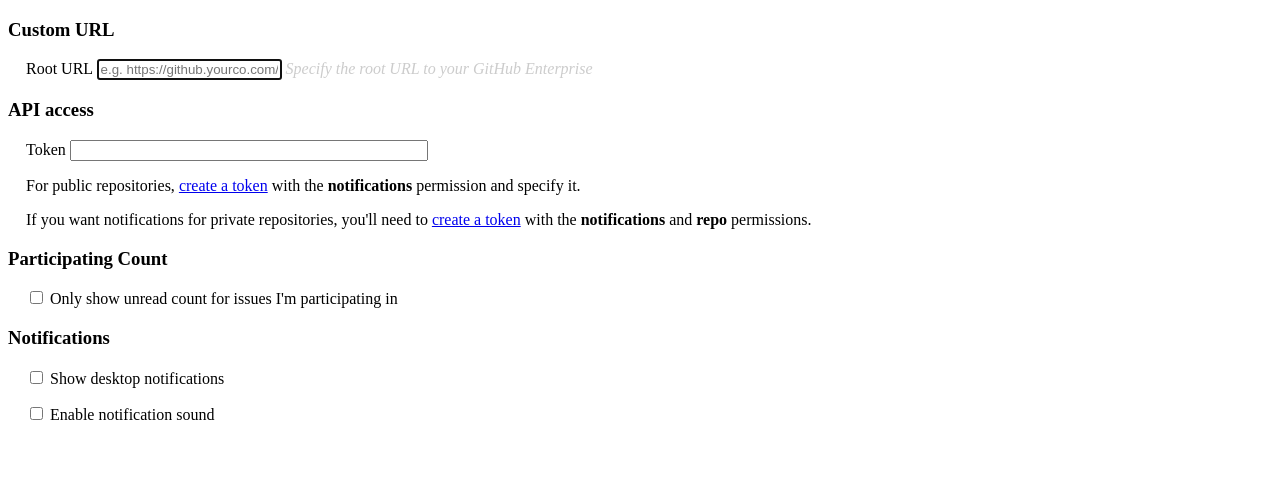
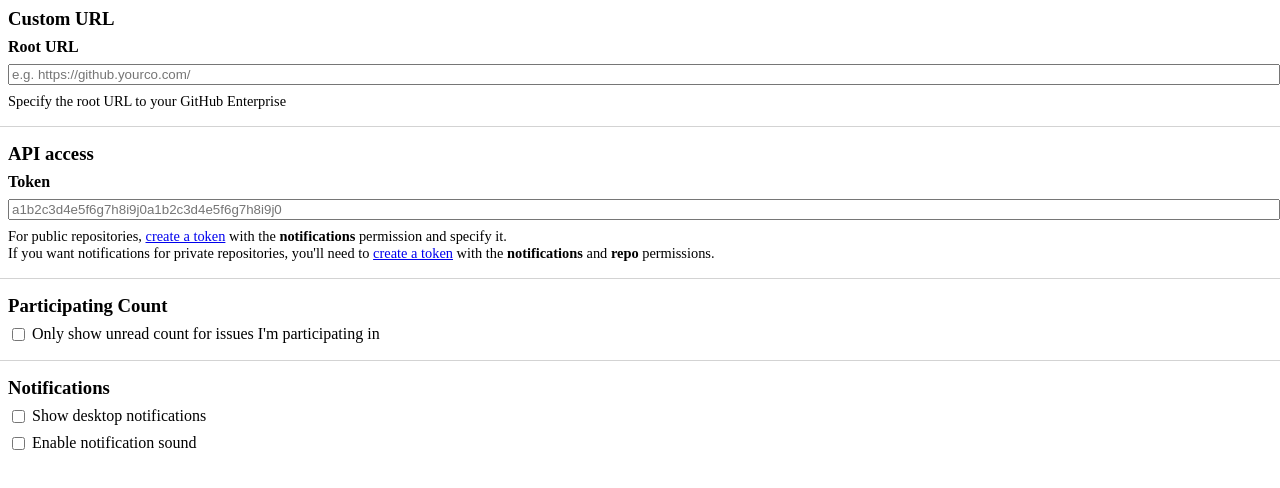
Before and after one commit to sindresorhus/notifier-for-github, a browser extension: page source/options.html in a window 1280 px wide. Drawn offline with Linux system fonts and the light colour scheme.

Commit message:
Simplify extension options
Handle permission prompts

```diff
--- a/package.json
+++ b/package.json
@@ -24,7 +24,6 @@
 		"stylelint": "^9.2.0",
 		"stylelint-config-xo": "*",
 		"uglifyjs-webpack-plugin": "^1.2.5",
-		"webext-domain-permission-toggle": "0.0.2",
 		"webext-options-sync": "^0.15.1",
 		"webextension-polyfill": "^0.2.1",
 		"webpack": "^4.6.0",
--- a/source/lib/defaults.js
+++ b/source/lib/defaults.js
@@ -26,7 +26,7 @@ export const errorTitles = new Map([
 ]);
 
 export const errorSymbols = new Map([
-	['missing token', '⨯'],
+	['missing token', 'X'],
 	['default', '?']
 ]);
 
--- a/source/options.css
+++ b/source/options.css
@@ -1,20 +1,44 @@
-section {
-	-webkit-padding-start: 18px;
+body {
+	min-width: 430px;
 }
-section h3 {
-	-webkit-margin-start: -18px;
+
+h3 {
+	margin: 0;
+	margin-bottom: 0.5rem;
 }
-section h3 + p {
-	margin-top: 0;
+
+:root hr {
+	margin: 1rem -1rem;
+	border: none;
+	border-bottom: solid #d3d3d3 1px;
 }
-input[type='text'],
-input[type='password'] {
-	width: 350px;
+
+.small {
+	font-size: 0.9em;
 }
-span.description {
-	font-style: italic;
-	color: #ccc;
-}
-span#notifications-permission-error {
+
+#notifications-permission-error {
 	color: #f44336;
 }
+
+input[type='checkbox'] {
+	vertical-align: -0.16em;
+}
+
+label {
+	display: block;
+	width: 100%;
+	margin: 0.5rem 0;
+}
+
+input[type='url'],
+input[type='text'] {
+	display: block;
+	width: 100%;
+	margin-top: 0.5rem;
+}
+
+input[type='url']:invalid,
+input[type='text']:invalid {
+	border-color: #f44336 !important;
+}
--- a/source/options.html
+++ b/source/options.html
@@ -7,36 +7,48 @@
 <form id="options-form">
 	<section>
 		<h3>Custom URL</h3>
-		<label for="rootUrl">Root URL</label>
-		<input type="url" name="rootUrl" autofocus placeholder="e.g. https://github.yourco.com/">
-		<span class="description">Specify the root URL to your GitHub Enterprise</span>
+		<label>
+			<strong>Root URL</strong>
+			<input type="url" name="rootUrl" placeholder="e.g. https://github.yourco.com/">
+		</label>
+		<div class="small">Specify the root URL to your GitHub Enterprise</div>
 	</section>
+
+	<hr>
 
 	<section>
 		<h3>API access</h3>
-		<label for="token">Token</label>
-		<input type="password" name="token">
-		<p class="description">For public repositories, <a name="gh_link" href="https://github.com/settings/tokens/new?scopes=notifications&description=Notifier for GitHub extension" target="gh_target">create a token</a> with the <strong>notifications</strong> permission and specify it.</p>
-		<p class="description">If you want notifications for private repositories, you'll need to <a name="gh_link" href="https://github.com/settings/tokens/new?scopes=notifications,repo&description=Notifier for GitHub extension" target="gh_target">create a token</a> with the <strong>notifications</strong> and <strong>repo</strong> permissions.</p>
+		<label>
+			<strong>Token</strong>
+			<input type="text" name="token" placeholder="a1b2c3d4e5f6g7h8i9j0a1b2c3d4e5f6g7h8i9j0" pattern="[a-z0-9]{40}">
+		</label>
+		<div class="small">For public repositories, <a id="gh_link" href="https://github.com/settings/tokens/new?scopes=notifications&description=Notifier for GitHub extension" target="gh_target">create a token</a> with the <strong>notifications</strong> permission and specify it.</div>
+		<div class="small">If you want notifications for private repositories, you'll need to <a id="gh_link" href="https://github.com/settings/tokens/new?scopes=notifications,repo&description=Notifier for GitHub extension" target="gh_target">create a token</a> with the <strong>notifications</strong> and <strong>repo</strong> permissions.</div>
 	</section>
+
+	<hr>
 
 	<section>
 		<h3>Participating Count</h3>
-		<input type="checkbox" name="onlyParticipating">
-		<label for="onlyParticipating">Only show unread count for issues I'm participating in</label>
+		<label>
+			<input type="checkbox" name="onlyParticipating">
+			Only show unread count for issues I'm participating in
+		</label>
 	</section>
+
+	<hr>
 
 	<section>
 		<h3>Notifications</h3>
-		<p>
+		<label>
 			<input type="checkbox" name="showDesktopNotif">
-			<label for="showDesktopNotif">Show desktop notifications</label>
-			<p name="notifications-permission-error" style="display: none" role="alert">Could not request notifications permission. If you are using Firefox, open <a href="options.html">this page</a> in a new tab and try again.</p>
-		</p>
-		<p>
+			Show desktop notifications
+		</label>
+		<p id="notifications-permission-error" style="display: none" role="alert">Could not request notifications permission. If you are using Firefox, open <a href="options.html">this page</a> in a new tab and try again.</p>
+		<label>
 			<input type="checkbox" name="playNotifSound">
-			<label for="playNotifSound">Enable notification sound</label>
-		</p>
+			Enable notification sound
+		</label>
 	</section>
 </form>
 
--- a/source/options.js
+++ b/source/options.js
@@ -1,9 +1,28 @@
 import OptionsSync from 'webext-options-sync';
+import {queryPermission, requestPermission} from './lib/permissions-service';
 
 const syncStore = new OptionsSync();
 syncStore.syncForm('#options-form');
 
-const update = () => {
+const update = async ({target: input}) => {
+	console.log(input.name, input.checked);
+
+	if (input.name === 'showDesktopNotif' && input.checked) {
+		try {
+			const alreadyGranted = await queryPermission('notifications');
+
+			if (!alreadyGranted) {
+				const granted = await requestPermission('notifications');
+				input.checked = granted;
+			}
+		} catch (err) {
+			input.checked = false;
+
+			// Workaround for https://bugzilla.mozilla.org/show_bug.cgi?id=1382953
+			document.getElementById('notifications-permission-error').style.display = 'block';
+		}
+	}
+
 	browser.runtime.sendMessage('update');
 };
 
```
Also changed, not shown: source/background.js (+18 -10 lines), test/badge-test.js (+1 -1 lines), test/defaults-test.js (+1 -1 lines), source/manifest.json.
